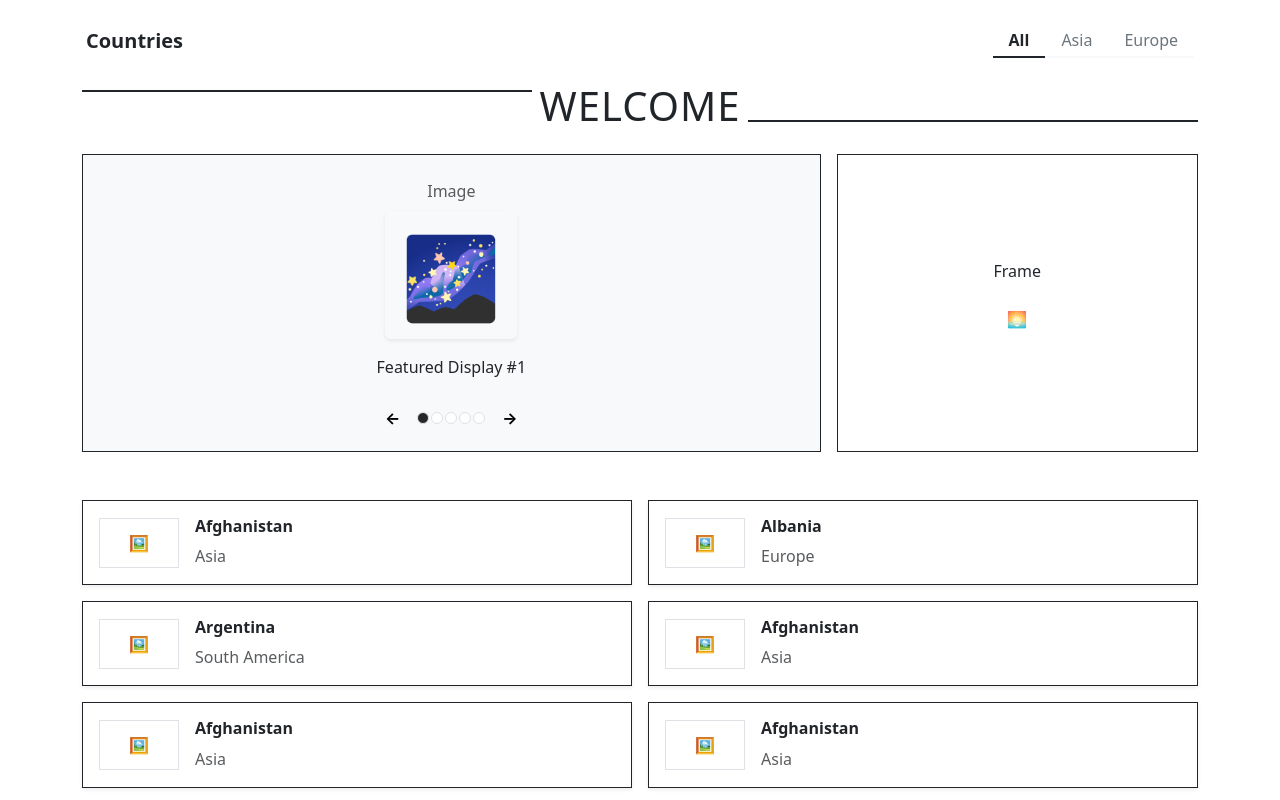
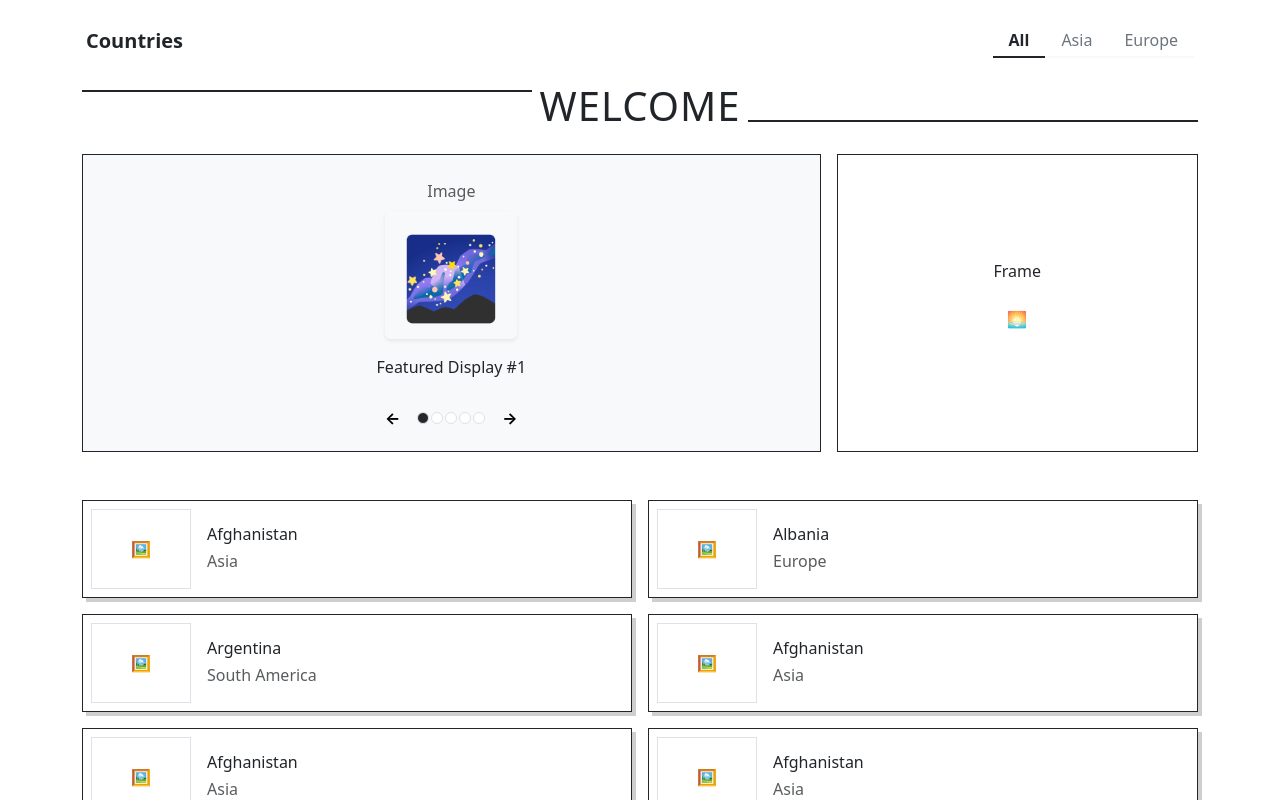
Before and after one commit to mishrhm/TW_Machine_Test, a React (Vite) app: page /home in a window 1280 px wide. Shown: the top 800 px of the page. Built offline with nearby package versions, Linux system fonts and the light colour scheme.

Commit message:
Added shadow to maingrid

```diff
--- a/src/components/mainGrid.tsx
+++ b/src/components/mainGrid.tsx
@@ -22,16 +22,17 @@ export const MainGrid = () => {
         <Row className="g-3">
             {MOCK_COUNTRIES.map((country, idx) => (
                 <Col xs={12} md={6} key={idx}>
-                    <div className="border border-dark p-3 d-flex align-items-center bg-white shadow-sm transition-transform hover:translate-y-[-2px]">
+                    <div className="border border-dark p-2 d-flex align-items-center bg-white shadow-md transition-transform hover:translate-y-[-2px]"
+                        style={{ boxShadow: '4px 4px 0px 0px #cfcfcf', }}>
                         <div
                             className=" d-flex align-items-center justify-content-center me-3 border "
-                            style={{ width: '80px', height: '50px', flexShrink: 0 }}
+                            style={{ width: '100px', height: '80px', flexShrink: 0, }}
                         >
                             🖼️
                         </div>
                         <div>
-                            <h6 className="fw-bold  mb-0.5">{country.name}</h6>
-                            <p className="text-xs text-muted mb-0">{country.region}</p>
+                            <h6 className="mb-1">{country.name}</h6>
+                            <p className="fs-6 text-muted mb-0">{country.region}</p>
                         </div>
                     </div>
                 </Col>
```
